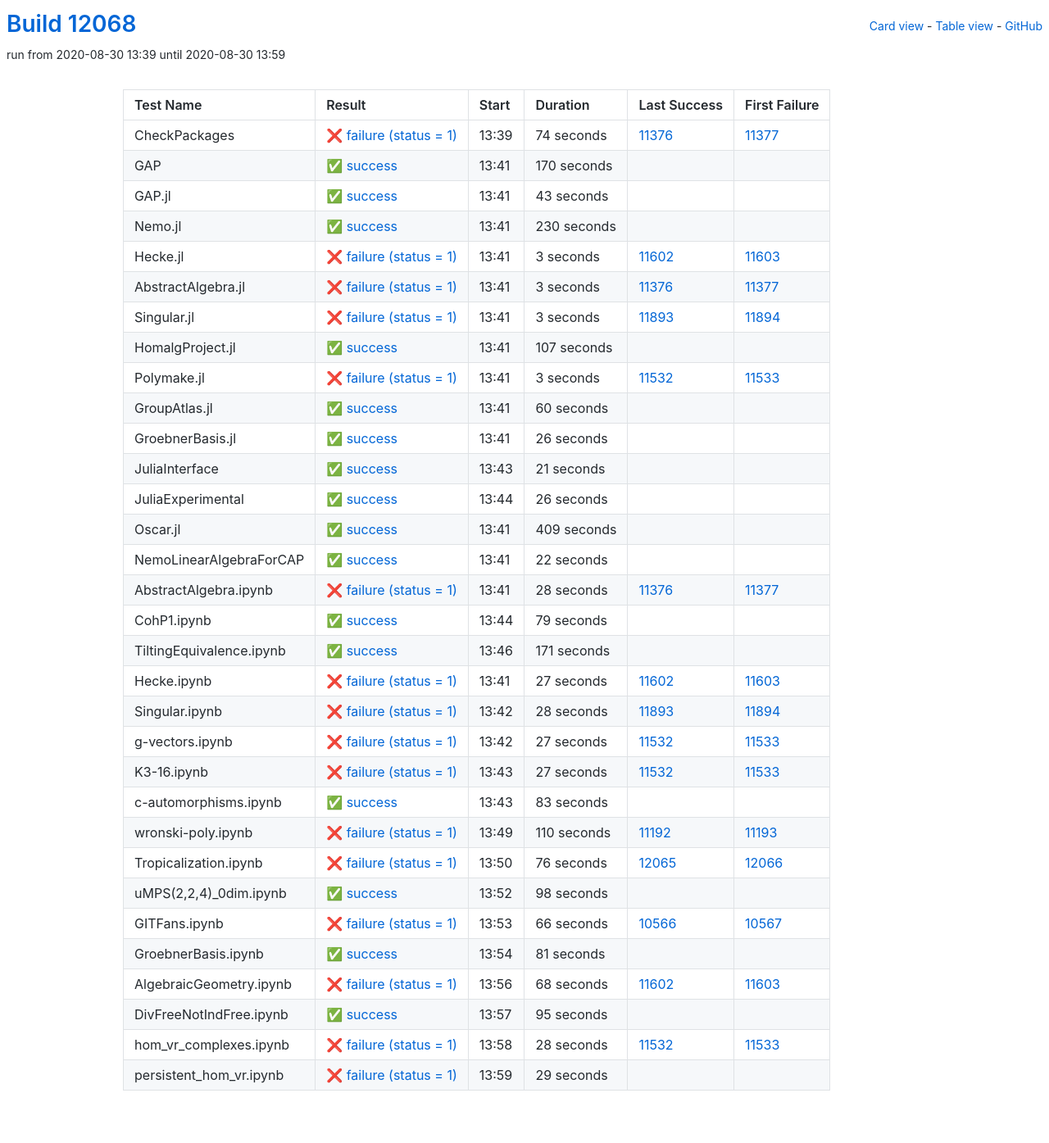
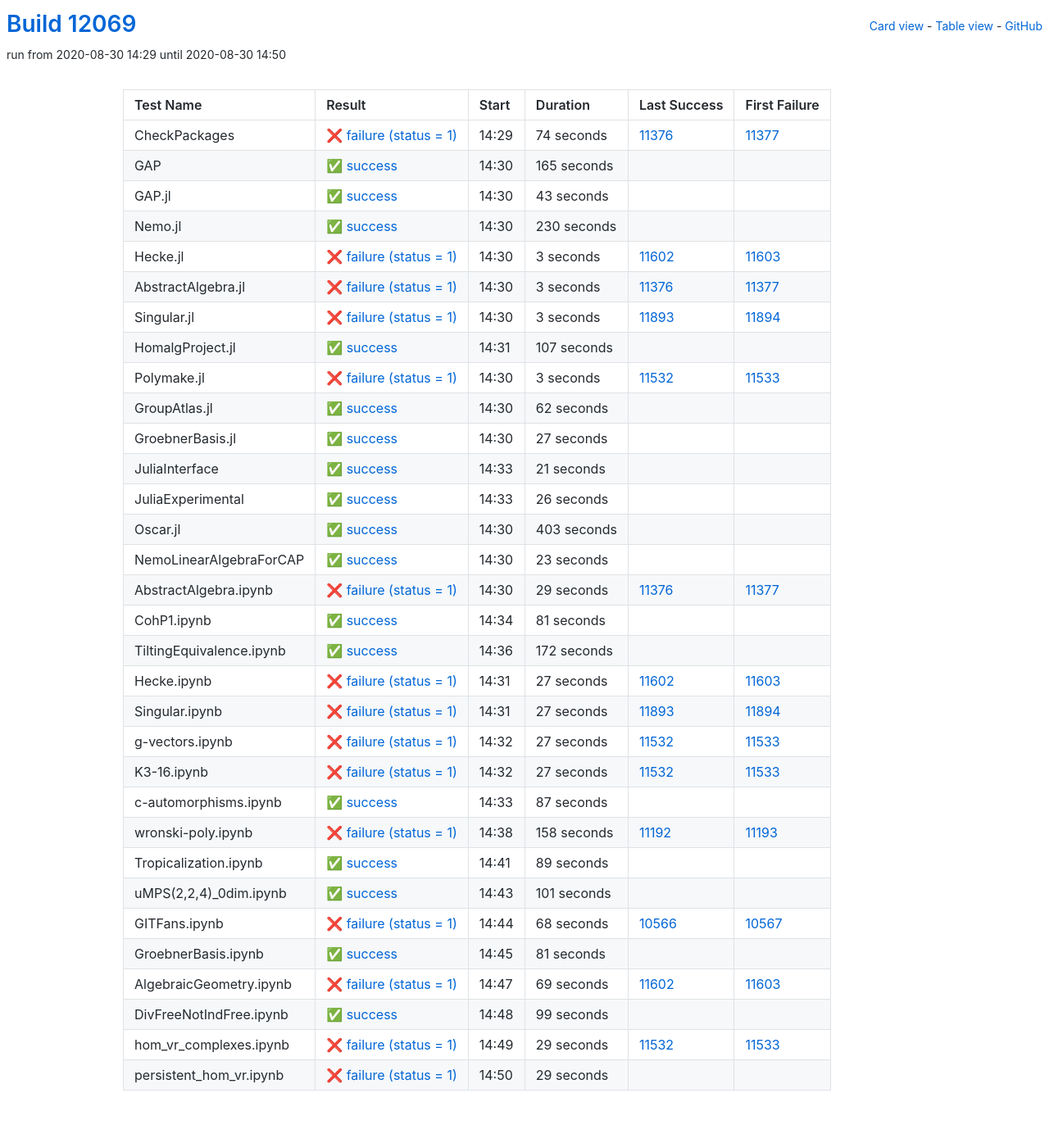
Before and after one commit to oscar-system/oscar-ci-status, a Jekyll site: the page built from table.html, in a window 1280 px wide. Shown: the whole page at 82% size. Built offline with Jekyll 4.4.1, drawn with Linux system fonts in a browser that asks for light colours.

Commit message:
Build #12069

```diff
--- a/_data/ci.yml
+++ b/_data/ci.yml
@@ -1,6 +1,6 @@
 ---
-build: 12068
-build_url: https://oscarci.mathematik.uni-kl.de/job/oscar/12068/
+build: 12069
+build_url: https://oscarci.mathematik.uni-kl.de/job/oscar/12069/
 job: oscar
 organization: oscar-system
 repo: oscar-ci-status
@@ -8,8 +8,8 @@
 tests:
 - name: CheckPackages
   id: checkpackages
-  log: https://oscarci.mathematik.uni-kl.de/job/oscar/12068/artifact/logs/build-12068/CheckPackages.log
-  start: 2020-08-30 13:39
+  log: https://oscarci.mathematik.uni-kl.de/job/oscar/12069/artifact/logs/build-12069/CheckPackages.log
+  start: 2020-08-30 14:29
   success: false
   exitcode: 1
   status: failure
@@ -20,20 +20,20 @@
   first_failure_url: https://oscarci.mathematik.uni-kl.de/job/oscar/11377/
 - name: GAP
   id: gap
-  log: https://oscarci.mathematik.uni-kl.de/job/oscar/12068/artifact/logs/build-12068/GAP.log
-  start: 2020-08-30 13:41
+  log: https://oscarci.mathematik.uni-kl.de/job/oscar/12069/artifact/logs/build-12069/GAP.log
+  start: 2020-08-30 14:30
   success: true
   exitcode: 0
   status: success
-  duration: 170
+  duration: 165
   last_success: false
   last_success_url:
   first_failure: false
   first_failure_url:
 - name: GAP.jl
   id: gap-jl
-  log: https://oscarci.mathematik.uni-kl.de/job/oscar/12068/artifact/logs/build-12068/GAP.jl.log
-  start: 2020-08-30 13:41
+  log: https://oscarci.mathematik.uni-kl.de/job/oscar/12069/artifact/logs/build-12069/GAP.jl.log
+  start: 2020-08-30 14:30
   success: true
   exitcode: 0
   status: success
@@ -44,8 +44,8 @@
   first_failure_url:
 - name: Nemo.jl
   id: nemo-jl
-  log: https://oscarci.mathematik.uni-kl.de/job/oscar/12068/artifact/logs/build-12068/Nemo.jl.log
-  start: 2020-08-30 13:41
+  log: https://oscarci.mathematik.uni-kl.de/job/oscar/12069/artifact/logs/build-12069/Nemo.jl.log
+  start: 2020-08-30 14:30
   success: true
   exitcode: 0
   status: success
@@ -56,8 +56,8 @@
   first_failure_url:
 - name: Hecke.jl
   id: hecke-jl
-  log: https://oscarci.mathematik.uni-kl.de/job/oscar/12068/artifact/logs/build-12068/Hecke.jl.log
-  start: 2020-08-30 13:41
+  log: https://oscarci.mathematik.uni-kl.de/job/oscar/12069/artifact/logs/build-12069/Hecke.jl.log
+  start: 2020-08-30 14:30
   success: false
   exitcode: 1
   status: failure
@@ -68,8 +68,8 @@
   first_failure_url: https://oscarci.mathematik.uni-kl.de/job/oscar/11603/
 - name: AbstractAlgebra.jl
   id: abstractalgebra-jl
-  log: https://oscarci.mathematik.uni-kl.de/job/oscar/12068/artifact/logs/build-12068/AbstractAlgebra.jl.log
-  start: 2020-08-30 13:41
+  log: https://oscarci.mathematik.uni-kl.de/job/oscar/12069/artifact/logs/build-12069/AbstractAlgebra.jl.log
+  start: 2020-08-30 14:30
   success: false
   exitcode: 1
   status: failure
@@ -80,8 +80,8 @@
   first_failure_url: https://oscarci.mathematik.uni-kl.de/job/oscar/11377/
 - name: Singular.jl
   id: singular-jl
-  log: https://oscarci.mathematik.uni-kl.de/job/oscar/12068/artifact/logs/build-12068/Singular.jl.log
-  start: 2020-08-30 13:41
+  log: https://oscarci.mathematik.uni-kl.de/job/oscar/12069/artifact/logs/build-12069/Singular.jl.log
+  start: 2020-08-30 14:30
   success: false
   exitcode: 1
   status: failure
@@ -92,8 +92,8 @@
   first_failure_url: https://oscarci.mathematik.uni-kl.de/job/oscar/11894/
 - name: HomalgProject.jl
   id: homalgproject-jl
-  log: https://oscarci.mathematik.uni-kl.de/job/oscar/12068/artifact/logs/build-12068/HomalgProject.jl.log
-  start: 2020-08-30 13:41
+  log: https://oscarci.mathematik.uni-kl.de/job/oscar/12069/artifact/logs/build-12069/HomalgProject.jl.log
+  start: 2020-08-30 14:31
   success: true
   exitcode: 0
   status: success
@@ -104,8 +104,8 @@
   first_failure_url:
 - name: Polymake.jl
   id: polymake-jl
-  log: https://oscarci.mathematik.uni-kl.de/job/oscar/12068/artifact/logs/build-12068/Polymake.jl.log
-  start: 2020-08-30 13:41
+  log: https://oscarci.mathematik.uni-kl.de/job/oscar/12069/artifact/logs/build-12069/Polymake.jl.log
+  start: 2020-08-30 14:30
   success: false
   exitcode: 1
   status: failure
@@ -116,32 +116,32 @@
   first_failure_url: https://oscarci.mathematik.uni-kl.de/job/oscar/11533/
 - name: GroupAtlas.jl
   id: groupatlas-jl
-  log: https://oscarci.mathematik.uni-kl.de/job/oscar/12068/artifact/logs/build-12068/GroupAtlas.jl.log
-  start: 2020-08-30 13:41
+  log: https://oscarci.mathematik.uni-kl.de/job/oscar/12069/artifact/logs/build-12069/GroupAtlas.jl.log
+  start: 2020-08-30 14:30
   success: true
   exitcode: 0
   status: success
-  duration: 60
+  duration: 62
   last_success: false
   last_success_url:
   first_failure: false
   first_failure_url:
 - name: GroebnerBasis.jl
   id: groebnerbasis-jl
-  log: https://oscarci.mathematik.uni-kl.de/job/oscar/12068/artifact/logs/build-12068/GroebnerBasis.jl.log
-  start: 2020-08-30 13:41
+  log: https://oscarci.mathematik.uni-kl.de/job/oscar/12069/artifact/logs/build-12069/GroebnerBasis.jl.log
+  start: 2020-08-30 14:30
   success: true
   exitcode: 0
   status: success
-  duration: 26
+  duration: 27
   last_success: false
   last_success_url:
   first_failure: false
   first_failure_url:
 - name: JuliaInterface
   id: juliainterface
-  log: https://oscarci.mathematik.uni-kl.de/job/oscar/12068/artifact/logs/build-12068/JuliaInterface.log
-  start: 2020-08-30 13:43
+  log: https://oscarci.mathematik.uni-kl.de/job/oscar/12069/artifact/logs/build-12069/JuliaInterface.log
+  start: 2020-08-30 14:33
   success: true
   exitcode: 0
   status: success
@@ -152,8 +152,8 @@
   first_failure_url:
 - name: JuliaExperimental
   id: juliaexperimental
-  log: https://oscarci.mathematik.uni-kl.de/job/oscar/12068/artifact/logs/build-12068/JuliaExperimental.log
-  start: 2020-08-30 13:44
+  log: https://oscarci.mathematik.uni-kl.de/job/oscar/12069/artifact/logs/build-12069/JuliaExperimental.log
+  start: 2020-08-30 14:33
   success: true
   exitcode: 0
   status: success
@@ -164,68 +164,68 @@
   first_failure_url:
 - name: Oscar.jl
   id: oscar-jl
-  log: https://oscarci.mathematik.uni-kl.de/job/oscar/12068/artifact/logs/build-12068/Oscar.jl.log
-  start: 2020-08-30 13:41
+  log: https://oscarci.mathematik.uni-kl.de/job/oscar/12069/artifact/logs/build-12069/Oscar.jl.log
+  start: 2020-08-30 14:30
   success: true
   exitcode: 0
   status: success
-  duration: 409
+  duration: 403
   last_success: false
   last_success_url:
   first_failure: false
   first_failure_url:
 - name: NemoLinearAlgebraForCAP
   id: nemolinearalgebraforcap
-  log: https://oscarci.mathematik.uni-kl.de/job/oscar/12068/artifact/logs/build-12068/NemoLinearAlgebraForCAP.log
-  start: 2020-08-30 13:41
+  log: https://oscarci.mathematik.uni-kl.de/job/oscar/12069/artifact/logs/build-12069/NemoLinearAlgebraForCAP.log
+  start: 2020-08-30 14:30
   success: true
   exitcode: 0
   status: success
-  duration: 22
+  duration: 23
   last_success: false
   last_success_url:
   first_failure: false
   first_failure_url:
 - name: AbstractAlgebra.ipynb
   id: abstractalgebra-ipynb
-  log: https://oscarci.mathematik.uni-kl.de/job/oscar/12068/artifact/logs/build-12068/AbstractAlgebra.ipynb.log
-  start: 2020-08-30 13:41
+  log: https://oscarci.mathematik.uni-kl.de/job/oscar/12069/artifact/logs/build-12069/AbstractAlgebra.ipynb.log
+  start: 2020-08-30 14:30
   success: false
   exitcode: 1
   status: failure
-  duration: 28
+  duration: 29
   last_success: 11376
   last_success_url: https://oscarci.mathematik.uni-kl.de/job/oscar/11376/
   first_failure: 11377
   first_failure_url: https://oscarci.mathematik.uni-kl.de/job/oscar/11377/
 - name: CohP1.ipynb
   id: cohp1-ipynb
-  log: https://oscarci.mathematik.uni-kl.de/job/oscar/12068/artifact/logs/build-12068/CohP1.ipynb.log
-  start: 2020-08-30 13:44
+  log: https://oscarci.mathematik.uni-kl.de/job/oscar/12069/artifact/logs/build-12069/CohP1.ipynb.log
+  start: 2020-08-30 14:34
   success: true
   exitcode: 0
   status: success
-  duration: 79
+  duration: 81
   last_success: false
   last_success_url:
   first_failure: false
   first_failure_url:
 - name: TiltingEquivalence.ipynb
   id: tiltingequivalence-ipynb
-  log: https://oscarci.mathematik.uni-kl.de/job/oscar/12068/artifact/logs/build-12068/TiltingEquivalence.ipynb.log
-  start: 2020-08-30 13:46
+  log: https://oscarci.mathematik.uni-kl.de/job/oscar/12069/artifact/logs/build-12069/TiltingEquivalence.ipynb.log
+  start: 2020-08-30 14:36
   success: true
   exitcode: 0
   status: success
-  duration: 171
+  duration: 172
   last_success: false
   last_success_url:
   first_failure: false
   first_failure_url:
 - name: Hecke.ipynb
   id: hecke-ipynb
-  log: https://oscarci.mathematik.uni-kl.de/job/oscar/12068/artifact/logs/build-12068/Hecke.ipynb.log
-  start: 2020-08-30 13:41
+  log: https://oscarci.mathematik.uni-kl.de/job/oscar/12069/artifact/logs/build-12069/Hecke.ipynb.log
+  start: 2020-08-30 14:31
   success: false
   exitcode: 1
   status: failure
@@ -236,20 +236,20 @@
   first_failure_url: https://oscarci.mathematik.uni-kl.de/job/oscar/11603/
 - name: Singular.ipynb
   id: singular-ipynb
-  log: https://oscarci.mathematik.uni-kl.de/job/oscar/12068/artifact/logs/build-12068/Singular.ipynb.log
-  start: 2020-08-30 13:42
+  log: https://oscarci.mathematik.uni-kl.de/job/oscar/12069/artifact/logs/build-12069/Singular.ipynb.log
+  start: 2020-08-30 14:31
   success: false
   exitcode: 1
   status: failure
-  duration: 28
+  duration: 27
   last_success: 11893
   last_success_url: https://oscarci.mathematik.uni-kl.de/job/oscar/11893/
   first_failure: 11894
   first_failure_url: https://oscarci.mathematik.uni-kl.de/job/oscar/11894/
 - name: g-vectors.ipynb
   id: g-vectors-ipynb
-  log: https://oscarci.mathematik.uni-kl.de/job/oscar/12068/artifact/logs/build-12068/g-vectors.ipynb.log
-  start: 2020-08-30 13:42
+  log: https://oscarci.mathematik.uni-kl.de/job/oscar/12069/artifact/logs/build-12069/g-vectors.ipynb.log
+  start: 2020-08-30 14:32
   success: false
   exitcode: 1
   status: failure
@@ -260,8 +260,8 @@
   first_failure_url: https://oscarci.mathematik.uni-kl.de/job/oscar/11533/
 - name: K3-16.ipynb
   id: k3-16-ipynb
-  log: https://oscarci.mathematik.uni-kl.de/job/oscar/12068/artifact/logs/build-12068/K3-16.ipynb.log
-  start: 2020-08-30 13:43
+  log: https://oscarci.mathematik.uni-kl.de/job/oscar/12069/artifact/logs/build-12069/K3-16.ipynb.log
+  start: 2020-08-30 14:32
   success: false
   exitcode: 1
   status: failure
@@ -272,68 +272,68 @@
   first_failure_url: https://oscarci.mathematik.uni-kl.de/job/oscar/11533/
 - name: c-automorphisms.ipynb
   id: c-automorphisms-ipynb
-  log: https://oscarci.mathematik.uni-kl.de/job/oscar/12068/artifact/logs/build-12068/c-automorphisms.ipynb.log
-  start: 2020-08-30 13:43
+  log: https://oscarci.mathematik.uni-kl.de/job/oscar/12069/artifact/logs/build-12069/c-automorphisms.ipynb.log
+  start: 2020-08-30 14:33
   success: true
   exitcode: 0
   status: success
-  duration: 83
+  duration: 87
   last_success: false
   last_success_url:
   first_failure: false
   first_failure_url:
 - name: wronski-poly.ipynb
   id: wronski-poly-ipynb
-  log: https://oscarci.mathematik.uni-kl.de/job/oscar/12068/artifact/logs/build-12068/wronski-poly.ipynb.log
-  start: 2020-08-30 13:49
+  log: https://oscarci.mathematik.uni-kl.de/job/oscar/12069/artifact/logs/build-12069/wronski-poly.ipynb.log
+  start: 2020-08-30 14:38
   success: false
   exitcode: 1
   status: failure
-  duration: 110
+  duration: 158
   last_success: 11192
   last_success_url: https://oscarci.mathematik.uni-kl.de/job/oscar/11192/
   first_failure: 11193
   first_failure_url: https://oscarci.mathematik.uni-kl.de/job/oscar/11193/
 - name: Tropicalization.ipynb
   id: tropicalization-ipynb
-  log: https://oscarci.mathematik.uni-kl.de/job/oscar/12068/artifact/logs/build-12068/Tropicalization.ipynb.log
-  start: 2020-08-30 13:50
-  success: false
-  exitcode: 1
-  status: failure
-  duration: 76
-  last_success: 12065
-  last_success_url: https://oscarci.mathematik.uni-kl.de/job/oscar/12065/
-  first_failure: 12066
-  first_failure_url: https://oscarci.mathematik.uni-kl.de/job/oscar/12066/
-- name: uMPS(2,2,4)_0dim.ipynb
-  id: umps-2-2-4-0dim-ipynb
-  log: https://oscarci.mathematik.uni-kl.de/job/oscar/12068/artifact/logs/build-12068/uMPS-2-2-4-_0dim.ipynb.log
-  start: 2020-08-30 13:52
+  log: https://oscarci.mathematik.uni-kl.de/job/oscar/12069/artifact/logs/build-12069/Tropicalization.ipynb.log
+  start: 2020-08-30 14:41
   success: true
   exitcode: 0
   status: success
-  duration: 98
+  duration: 89
+  last_success: false
+  last_success_url:
+  first_failure: false
+  first_failure_url:
+- name: uMPS(2,2,4)_0dim.ipynb
+  id: umps-2-2-4-0dim-ipynb
+  log: https://oscarci.mathematik.uni-kl.de/job/oscar/12069/artifact/logs/build-12069/uMPS-2-2-4-_0dim.ipynb.log
+  start: 2020-08-30 14:43
+  success: true
+  exitcode: 0
+  status: success
+  duration: 101
   last_success: false
   last_success_url:
   first_failure: false
   first_failure_url:
 - name: GITFans.ipynb
   id: gitfans-ipynb
-  log: https://oscarci.mathematik.uni-kl.de/job/oscar/12068/artifact/logs/build-12068/GITFans.ipynb.log
-  start: 2020-08-30 13:53
+  log: https://oscarci.mathematik.uni-kl.de/job/oscar/12069/artifact/logs/build-12069/GITFans.ipynb.log
+  start: 2020-08-30 14:44
   success: false
   exitcode: 1
   status: failure
-  duration: 66
+  duration: 68
   last_success: 10566
   last_success_url: https://oscarci.mathematik.uni-kl.de/job/oscar/10566/
   first_failure: 10567
   first_failure_url: https://oscarci.mathematik.uni-kl.de/job/oscar/10567/
 - name: GroebnerBasis.ipynb
   id: groebnerbasis-ipynb
-  log: https://oscarci.mathematik.uni-kl.de/job/oscar/12068/artifact/logs/build-12068/GroebnerBasis.ipynb.log
-  start: 2020-08-30 13:54
+  log: https://oscarci.mathematik.uni-kl.de/job/oscar/12069/artifact/logs/build-12069/GroebnerBasis.ipynb.log
+  start: 2020-08-30 14:45
   success: true
   exitcode: 0
   status: success
@@ -344,44 +344,44 @@
   first_failure_url:
 - name: AlgebraicGeometry.ipynb
   id: algebraicgeometry-ipynb
-  log: https://oscarci.mathematik.uni-kl.de/job/oscar/12068/artifact/logs/build-12068/AlgebraicGeometry.ipynb.log
-  start: 2020-08-30 13:56
+  log: https://oscarci.mathematik.uni-kl.de/job/oscar/12069/artifact/logs/build-12069/AlgebraicGeometry.ipynb.log
+  start: 2020-08-30 14:47
   success: false
   exitcode: 1
   status: failure
-  duration: 68
+  duration: 69
   last_success: 11602
   last_success_url: https://oscarci.mathematik.uni-kl.de/job/oscar/11602/
   first_failure: 11603
   first_failure_url: https://oscarci.mathematik.uni-kl.de/job/oscar/11603/
 - name: DivFreeNotIndFree.ipynb
   id: divfreenotindfree-ipynb
-  log: https://oscarci.mathematik.uni-kl.de/job/oscar/12068/artifact/logs/build-12068/DivFreeNotIndFree.ipynb.log
-  start: 2020-08-30 13:57
+  log: https://oscarci.mathematik.uni-kl.de/job/oscar/12069/artifact/logs/build-12069/DivFreeNotIndFree.ipynb.log
+  start: 2020-08-30 14:48
   success: true
   exitcode: 0
   status: success
-  duration: 95
+  duration: 99
   last_success: false
   last_success_url:
   first_failure: false
   first_failure_url:
 - name: hom_vr_complexes.ipynb
   id: hom-vr-complexes-ipynb
-  log: https://oscarci.mathematik.uni-kl.de/job/oscar/12068/artifact/logs/build-12068/hom_vr_complexes.ipynb.log
-  start: 2020-08-30 13:58
+  log: https://oscarci.mathematik.uni-kl.de/job/oscar/12069/artifact/logs/build-12069/hom_vr_complexes.ipynb.log
+  start: 2020-08-30 14:49
   success: false
   exitcode: 1
   status: failure
-  duration: 28
+  duration: 29
   last_success: 11532
   last_success_url: https://oscarci.mathematik.uni-kl.de/job/oscar/11532/
   first_failure: 11533
   first_failure_url: https://oscarci.mathematik.uni-kl.de/job/oscar/11533/
 - name: persistent_hom_vr.ipynb
   id: persistent-hom-vr-ipynb
-  log: https://oscarci.mathematik.uni-kl.de/job/oscar/12068/artifact/logs/build-12068/persistent_hom_vr.ipynb.log
-  start: 2020-08-30 13:59
+  log: https://oscarci.mathematik.uni-kl.de/job/oscar/12069/artifact/logs/build-12069/persistent_hom_vr.ipynb.log
+  start: 2020-08-30 14:50
   success: false
   exitcode: 1
   status: failure
```
Also changed, not shown: README.md.
